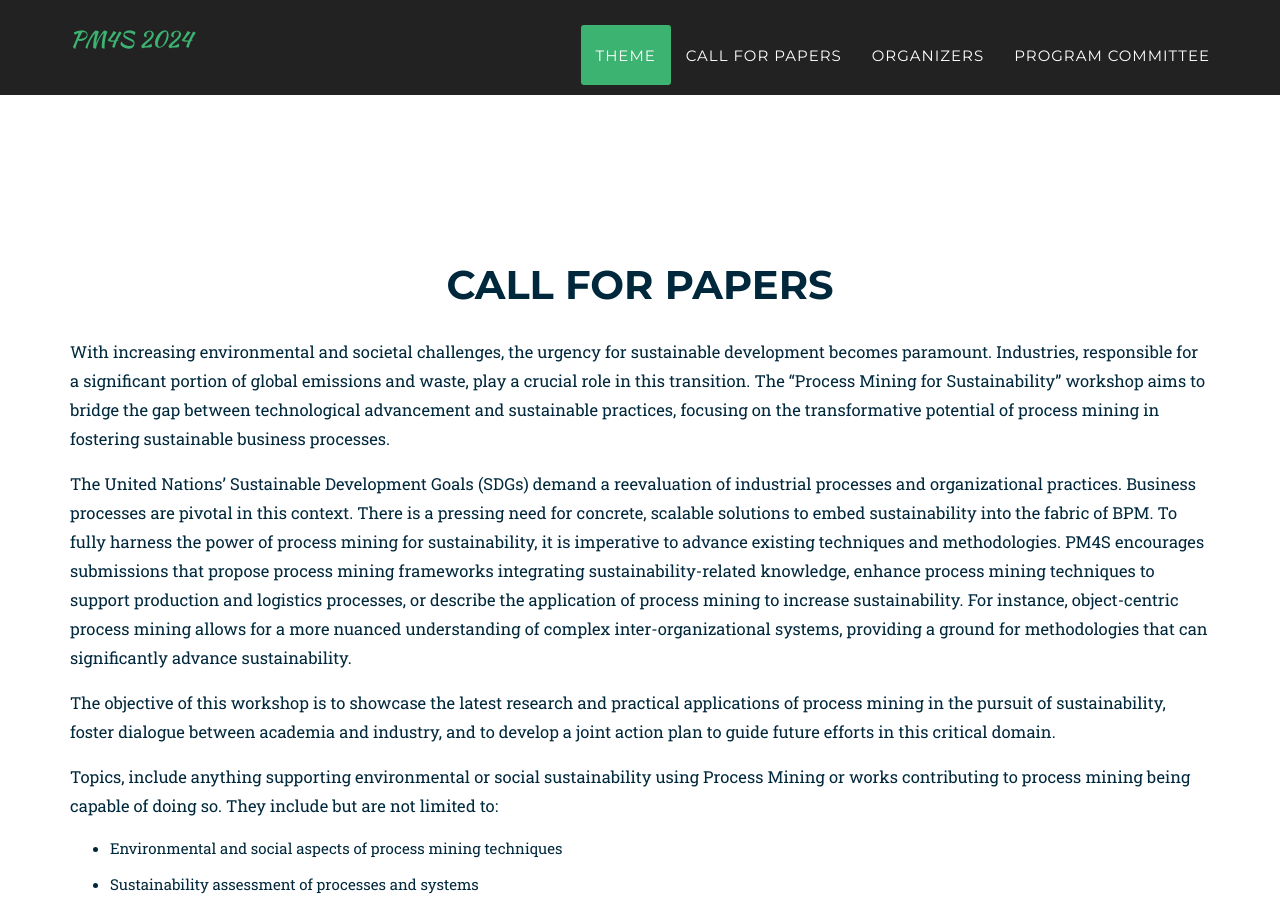
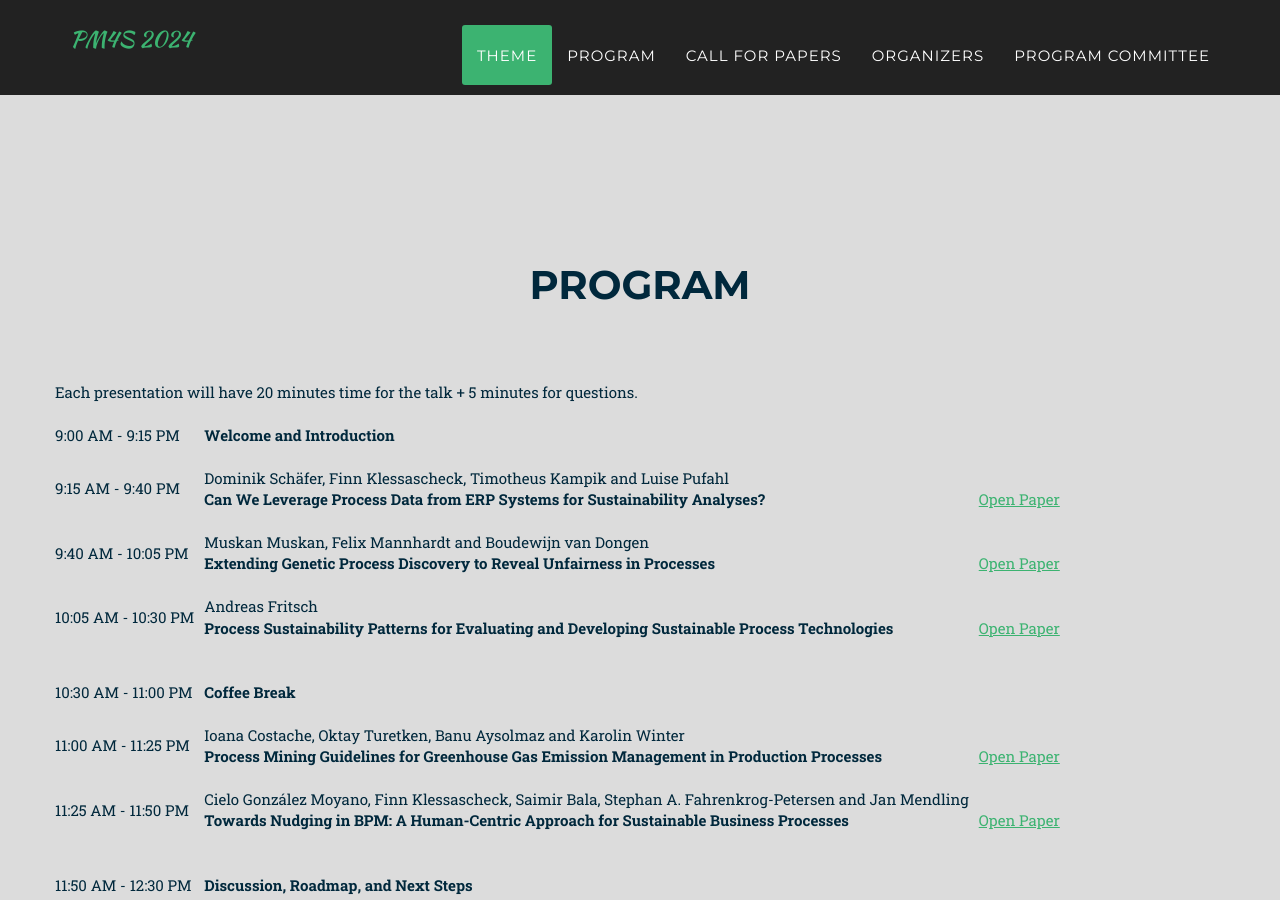
Before and after one commit to pm4s-ws/workshop, a Jekyll site: the page built from index.html, in a window 1280 px wide and 900 px high, scrolled down 1642 px. Built offline with Jekyll 4.4.1, drawn with Linux system fonts in a browser that asks for light colours; some web fonts are replaced.

Commit message:
Added agenda and papers

```diff
--- a/_data/twenty_24/agendas_1.yml
+++ b/_data/twenty_24/agendas_1.yml
@@ -1,5 +1,28 @@
-- time: 8:00 AM - 12:00 PM
-  info: "<u>Title</u><br><b>Name</b><br><i>Position</i><br><br>Topic"
+- time: 9:00 AM - 9:15 PM
+  info: "<br><b>Welcome and Introduction</b><br><br>"
 
-- time: 12:00 PM - 3:00 PM
-  info: "<u>Title</u><br><b>Name</b><br><i>Position</i><br><br>Topic"
+- time: 9:15 AM - 9:40 PM<br><br>
+  info: "Dominik Schäfer, Finn Klessascheck, Timotheus Kampik and Luise Pufahl<br><b>Can We Leverage Process Data from ERP Systems for Sustainability Analyses?</b><br><br>"
+  download: downloads/Schäfer_ERP_Data_Sustainability_Analyses.pdf
+
+- time: 9:40 AM - 10:05 PM<br><br>
+  info: "Muskan Muskan, Felix Mannhardt and Boudewijn van Dongen<br><b>Extending Genetic Process Discovery to Reveal Unfairness in Processes</b><br><br>"
+  download: downloads/Muskan_Genetic_Discovery_Revealing_Unfairness.pdf
+
+- time: 10:05 AM - 10:30 PM<br><br>
+  info: "Andreas Fritsch<br><b>Process Sustainability Patterns for Evaluating and Developing Sustainable Process Technologies</b><br><br>"
+  download: downloads/Fritsch_Process_Sustainability_Patterns.pdf
+
+- time: 10:30 AM - 11:00 PM
+  info: "<br><b>Coffee Break</b><br><br>"
+
+- time: 11:00 AM - 11:25 PM<br><br>
+  info: "Ioana Costache, Oktay Turetken, Banu Aysolmaz and Karolin Winter<br><b>Process Mining Guidelines for Greenhouse Gas Emission Management in Production Processes</b><br><br>"
+  download: downloads/Costache_Guidelines_GHG_Emission_Management.pdf
+
+- time: 11:25 AM - 11:50 PM<br><br>
+  info: "Cielo González Moyano, Finn Klessascheck, Saimir Bala, Stephan A. Fahrenkrog-Petersen and Jan Mendling<br><b>Towards Nudging in BPM: A Human-Centric Approach for Sustainable Business Processes</b><br><br>"
+  download: downloads/González_Moyano_Nudging_in_BPM.pdf
+
+- time: 11:50 AM - 12:30 PM
+  info: "<br><b>Discussion, Roadmap, and Next Steps</b><br><br>"
--- a/_includes/2024_data/agenda.html
+++ b/_includes/2024_data/agenda.html
@@ -1,11 +1,40 @@
 <!-- Agenda Section -->
-<section id="agenda">
+<section id="program">
   <div class="container">
       <div class="row">
           <div class="col-lg-12 text-center">
-              <h2 class="section-heading">Agenda</h2>
+              <h2 class="section-heading">Program</h2>
               <h3 class="section-subheading text-muted"></h3>
           </div>
       </div>
+      <div class="row">
+        <!--background color-->
+    <script type="text/javascript">
+        document.write ('<body style="background: Gainsboro; background-attachment: fixed;">')
+    </script>
+
+    <div class="event black-frame">
+      <!-- <h1>{{ page.title }}</h1> -->
+       Each presentation will have 20 minutes time for the talk + 5 minutes for questions.
+
+        <table class="agenda">
+            <!-- <thead>
+                <tr>
+                    <th class="row-1 agenda-time"><center>Time</center></th>
+                    <th class="row-2 agenda-activity"><center>Talk</center></th>
+                </tr>
+            </thead> -->
+
+            {% for agenda in site.data.twenty_24.agendas_1 %}
+                <tr>
+                    <td style="padding-right:10px;">{{ agenda.time }}</td>
+                    <td style="padding-right:10px;">{{ agenda.info }}</td>
+                    <td>{% if agenda.download != nil %}<a href="{{ agenda.download }}">Open Paper</a>{% endif %}</td>
+                </tr>
+            {% endfor %}
+        </table>
+
+    </div>
+      </div>
   </div>
 </section>
--- a/_includes/2024_data/header-home.html
+++ b/_includes/2024_data/header-home.html
@@ -22,6 +22,9 @@
                         <a class="page-scroll" href="#theme">Theme</a>
                     </li>
                     <li>
+                        <a class="page-scroll" href="#program">Program</a>
+                    </li>
+                    <li>
                         <a class="page-scroll" href="#call">Call for Papers</a>
                     </li>
                     <li>
--- a/_layouts/2024_home.html
+++ b/_layouts/2024_home.html
@@ -21,6 +21,7 @@
     </header>
 
     {% include 2024_data/intro.html %}
+    {% include 2024_data/agenda.html %}
     {% include 2024_data/call.html %}
     {% include 2024_data/activities.html %}
     {% include 2024_data/team_members.html %}
```
Also changed, not shown: 5 other files.
